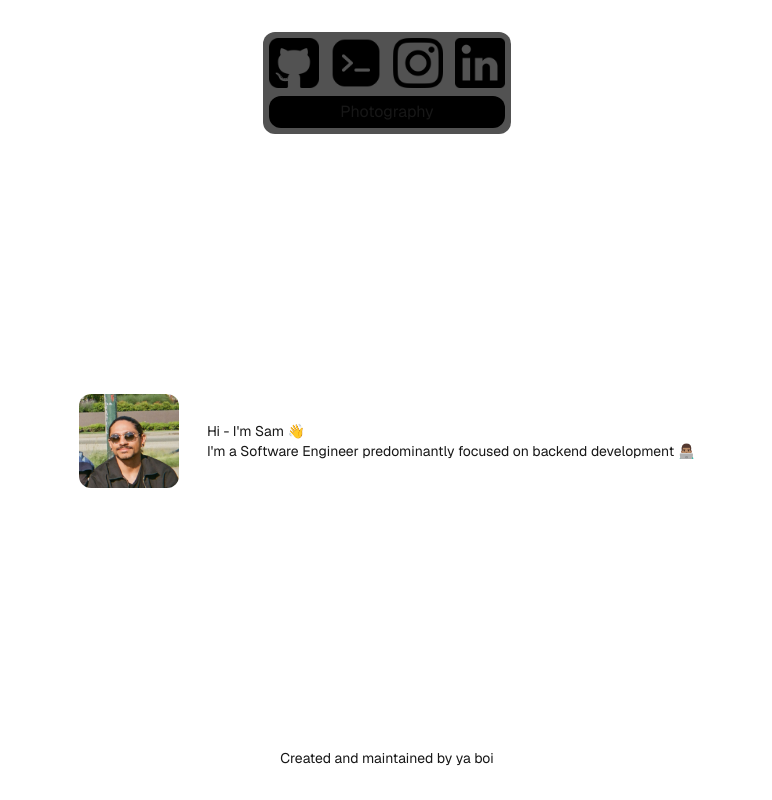
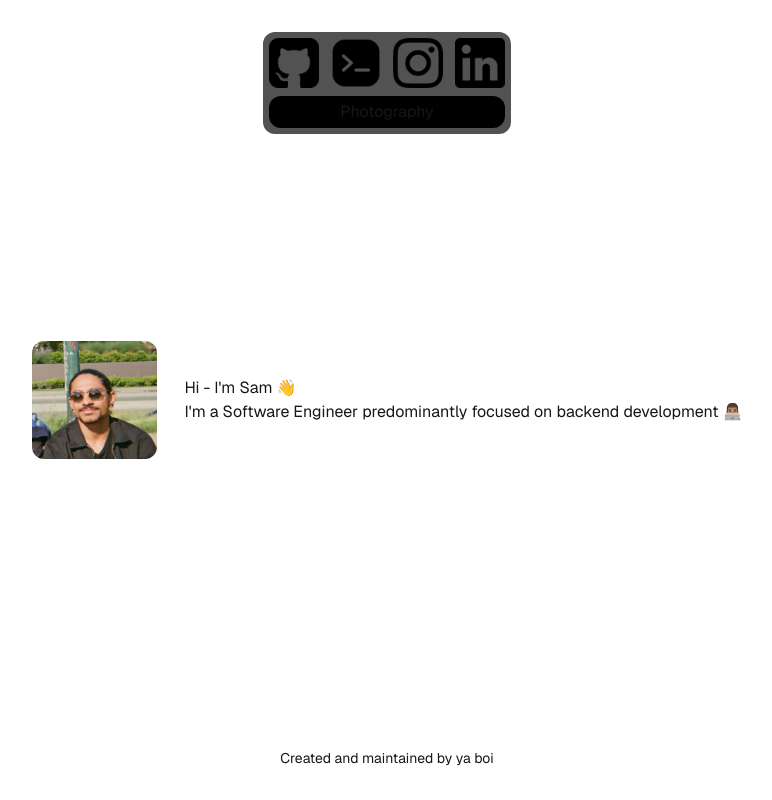
Before and after one commit to SW-418/simple-site, a Next.js app: page / in a window 1280 px wide. Shown: the whole page, without its empty margins (253-1025 px from the left). Built offline with nearby package versions, Linux system fonts and the light colour scheme.

Commit message:
Formatting improvements (#41)
* Improve base page layout

* Nav bar layout improvement

```diff
--- a/src/app/components/navigation-bar.tsx
+++ b/src/app/components/navigation-bar.tsx
@@ -11,6 +11,7 @@ interface NavigationBarProps {
 export default function NavigationBar({ navigatedPage = "/", navigatedPageText = "Home" }: NavigationBarProps) {
     return (
         <div className="flex flex-row justify-center">
+            <div className="flex flex-col">
                 <div className="bg-neutral-600 p-1.5 rounded-xl">
                     <div className="flex space-x-3 pb-2">
                         <ImageButton logo="/gh.png" alt="Github Profile SW-418" url="https://github.com/SW-418" size={50} />
@@ -23,5 +24,6 @@ export default function NavigationBar({ navigatedPage = "/", navigatedPageText =
                     </div>
                 </div>
             </div>
+        </div>
     )
 }
--- a/src/app/page.tsx
+++ b/src/app/page.tsx
@@ -4,12 +4,12 @@ import Footer from "@/app/components/footer";
 
 export default function Home() {
   return (
-    <div className="grid grid-cols-1 grid-rows-[auto_1fr_auto] min-h-[100dvh] h-[100dvh] font-[family-name:var(--font-geist-sans)] p-8">
+    <div className="grid grid-cols-1 grid-rows-[1fr_1fr_1fr] min-h-[100dvh] h-[100dvh] font-[family-name:var(--font-geist-sans)] p-8">
       <NavigationBar navigatedPage="/photography" navigatedPageText="Photography" />
       <main className="flex flex-col items-center justify-center">
           <div className="flex justify-center items-center space-x-7">
-              <Image src="/sw.jpg" alt="profile picture" width={100} height={100} className="rounded-xl" />
-              <div className="text-sm text-left">
+              <Image src="/sw.jpg" alt="profile picture" width={125} height={125} className="rounded-xl" />
+              <div className="text-sm md:text-base text-left">
                   <h1>Hi - I&apos;m Sam 👋</h1>
                   <p>I&apos;m a Software Engineer predominantly focused on backend development 👨🏽‍💻</p>
               </div>
--- a/src/app/photography/page.tsx
+++ b/src/app/photography/page.tsx
@@ -4,7 +4,7 @@ import Footer from "../components/footer";
 
 export default function Photography() {
     return (
-        <div className="grid grid-cols-1 grid-rows-[auto_1fr_auto] min-h-[100dvh] h-[100dvh] font-[family-name:var(--font-geist-sans)] p-8">
+        <div className="grid grid-cols-1 grid-rows-[1fr_1fr_1fr] min-h-[100dvh] h-[100dvh] font-[family-name:var(--font-geist-sans)] p-8">
           <NavigationBar />
           <main className="flex flex-col items-center justify-center">
             <div className="flex flex-col items-center justify-center text-2xl color-yellow pt-8">
```
Lines whose indentation alone changed are shown as unchanged.
